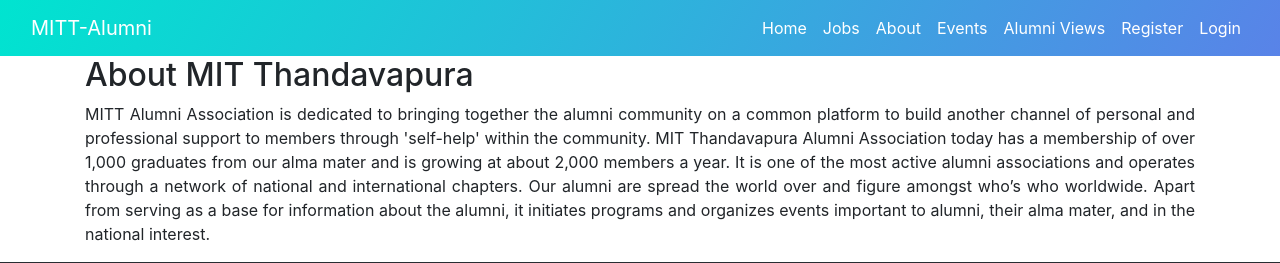
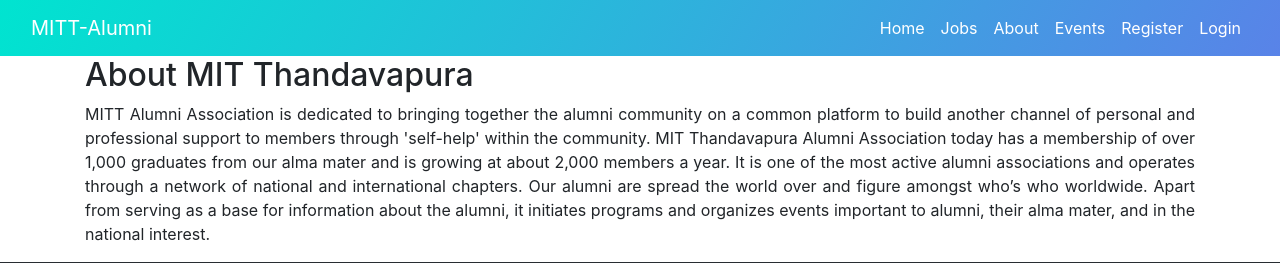
Before and after one commit to prashanthsp6498/alumni, a Django app: template templates/accounts/about.html in a window 1280 px wide. Shown: the top 263 px of the page. Run offline with Django 3.2, Linux system fonts and the light colour scheme; the template is opened without the code that fills it, so the values that code supplies are empty; some libraries are stand-ins or nearby versions; some web fonts are replaced.

Commit message:
Modified some html content.... It is just bad commit sorry for this

```diff
--- a/templates/accounts/base.html
+++ b/templates/accounts/base.html
@@ -38,10 +38,9 @@
                     <li class="nav-item active" role="presentation"><a class="nav-link " href="{% url 'index' %}">Home</a></li>
                     <li class="nav-item active" role="presentation"><a class="nav-link " href="{% url 'job_view' %}">Jobs</a></li>
                     <li class="nav-item active" role="presentation"><a class="nav-link" href="{% url 'about' %}">About</a></li>
-                    <li class="nav-item active" role="presentation"><a class="nav-link" href="#">Events</a></li>
-                    <li class="nav-item active" role="presentation"><a class="nav-link" href="#">Alumni Views</a></li>
+                    <li class="nav-item active" role="presentation"><a class="nav-link" href="{% url 'events' %}">Events</a></li>
                     {% if user.is_authenticated %}
-                    <li class="nav-item active" role="presentation"><a class="nav-link" href="{% url 'profile' %}"><strong>{{user}}</strong></a></li>
+                    <li class="nav-item active" role="presentation"><a class="nav-link" href="{% url 'profile' %}"><strong>{{user.name}}</strong></a></li>
                     <li class="nav-item active" role="presentation"><a class="nav-link" href="{% url 'job_post' %}"><strong>Help Juniors</strong></a></li>
                         <li class="nav-item active" role="presentation"><a class="nav-link" href="{% url 'logout' %}">Logout</a></li>
                     {% else %}
```
Also changed, not shown: templates/accounts/about.html (line endings or trailing spaces).
